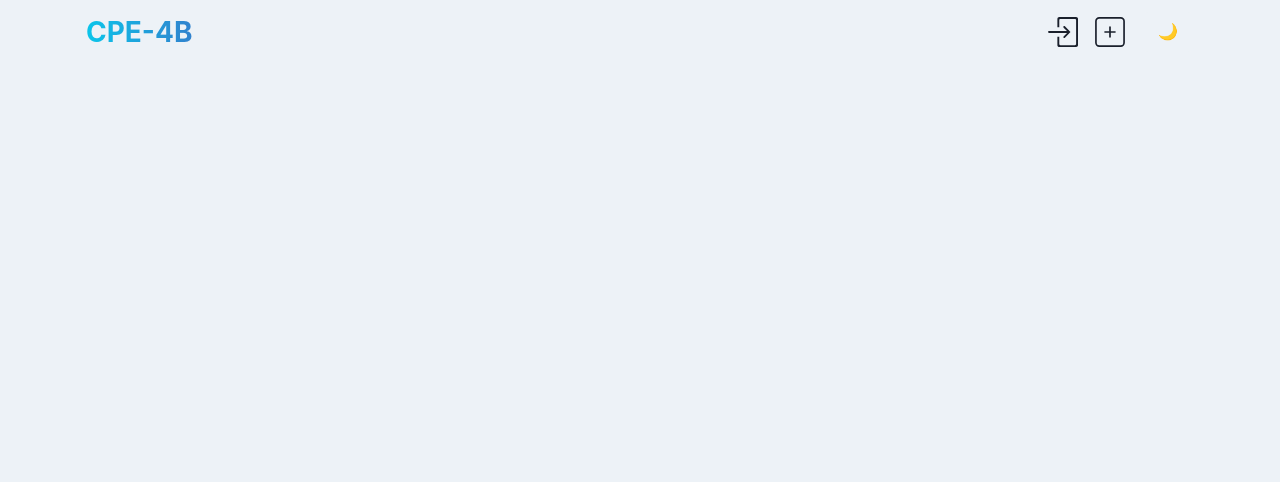
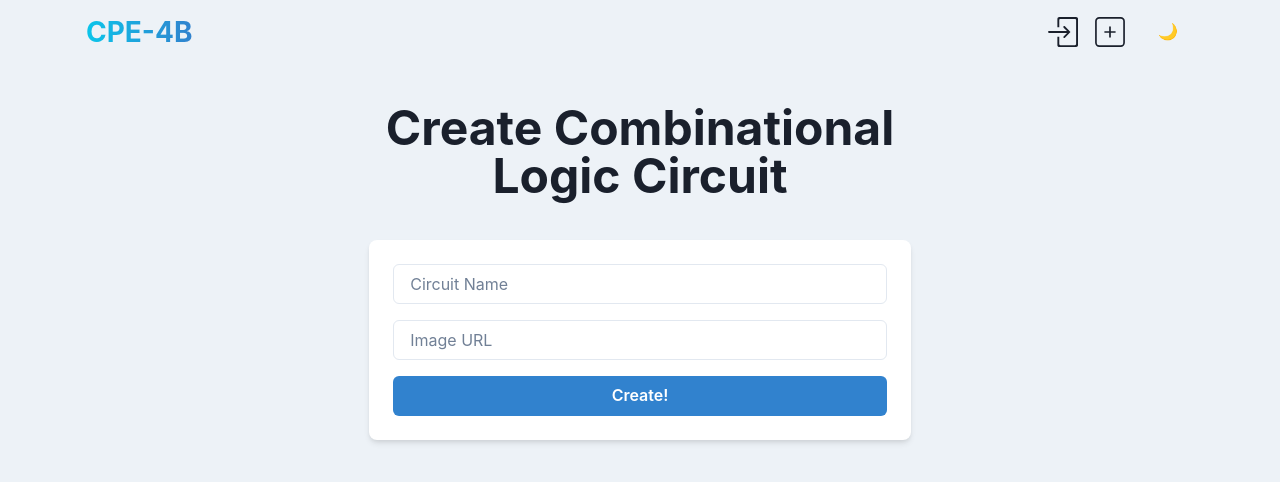
Before and after one commit to Kyonpon/CPE_Trainer, a React (Vite) app in the folder frontend/: page /createcb in a window 1280 px wide. Before the commit this address had no page. Shown: the top 482 px of the page. Built offline with nearby package versions, Linux system fonts and the light colour scheme.

Commit message:
made the heading dynamic

```diff
--- a/frontend/src/App.jsx
+++ b/frontend/src/App.jsx
@@ -5,6 +5,7 @@ import Homepage from "./pages/Homepage";
 import NavBar from "./components/NavBar";
 import Loginpage from "./pages/Loginpage";
 import Universallogicmenupage from "./pages/Universallogicmenupage";
+import Combinationallogicmenupage from "./pages/Combinationallogicmenupage";
 
 function App() {
   return (
@@ -14,11 +15,16 @@ function App() {
         <Routes>
           <Route path="/" element={<Homepage></Homepage>}></Route>
           <Route path="/create" element={<Createpage></Createpage>}></Route>
-          <Route path="createul" element={<Createpage></Createpage>}></Route>
+          <Route path="/createul" element={<Createpage></Createpage>}></Route>
+          <Route path="/createcb" element={<Createpage></Createpage>}></Route>
           <Route path="/login" element={<Loginpage></Loginpage>}></Route>
           <Route
-            path="ulcircuitsHome"
+            path="/ulcircuitsHome"
             element={<Universallogicmenupage></Universallogicmenupage>}
+          ></Route>
+          <Route
+            path="/cbcircuitsHome"
+            element={<Combinationallogicmenupage></Combinationallogicmenupage>}
           ></Route>
         </Routes>
       </Box>
--- a/frontend/src/components/HomeCards.jsx
+++ b/frontend/src/components/HomeCards.jsx
@@ -19,7 +19,7 @@ function HomeCards(props) {
             objectFit="cover"
           />
           <Stack mt="6" spacing="3" flexGrow={1} justify="space-between">
-            <Heading size="xl" textAlign="center">
+            <Heading fontSize="3xl" textAlign="center">
               {props.title}
             </Heading>{" "}
           </Stack>
--- a/frontend/src/components/PushDatabaseNewCircuit.jsx
+++ b/frontend/src/components/PushDatabaseNewCircuit.jsx
@@ -9,12 +9,28 @@ import {
 } from "@chakra-ui/react";
 import { useState } from "react";
 import { useUlcircuits } from "../hooks/zustandUlCircuit";
+import { useLocation } from "react-router-dom"; // Import useLocation
 
 function PushDatabaseNewCircuit() {
   const [newUniversalLogicCircuit, setNewUniversalLogicCircuit] = useState({
     universalCircuitName: "",
     imageUrl: "",
   });
+  const location = useLocation();
+  // Determine the heading based on the current URL
+  const getHeadingText = () => {
+    const path = location.pathname;
+    if (path.includes("createcb")) {
+      return "Create Combinational Logic Circuit";
+    }
+    if (path.includes("createul")) {
+      return "Create Universal Logic Circuit";
+    }
+    if (path.includes("create")) {
+      return "Create New Circuit";
+    }
+    return "Manage Circuits"; // Default heading or based on other conditions
+  };
 
   const { createUniversalLogicCircuit } = useUlcircuits();
   const handleAddNewCircuit = async () => {
@@ -29,8 +45,7 @@ function PushDatabaseNewCircuit() {
     <Container maxW={"container.sm"}>
       <VStack spacing={10}>
         <Heading as={"h1"} size={"2xl"} textAlign={"center"}>
-          {/* Make this dynamic */}
-          Create New Circuit
+          {getHeadingText()} {/* Use the dynamic heading */}
         </Heading>
         <Box
           w={"full"}
--- /dev/null
+++ b/frontend/src/pages/Combinationallogicmenupage.jsx
@@ -0,0 +1,15 @@
+import { Box } from "@chakra-ui/react";
+import CreateCard from "../components/CreateCard";
+
+function Combinationallogicmenupage() {
+  return (
+    <Box p={4}>
+      <h1>Combinational Logic Circuits</h1>
+      <Box display="flex" justifyContent="center" gap="20px" flexFlow="wrap">
+        <CreateCard url="/createcb" title="Create New Circuit"></CreateCard>
+      </Box>
+    </Box>
+  );
+}
+
+export default Combinationallogicmenupage;
--- a/frontend/src/pages/Homepage.jsx
+++ b/frontend/src/pages/Homepage.jsx
@@ -6,6 +6,12 @@ const Homepage = () => {
     <Box pl={4}>
       <p>Homepage</p>
       <Box display="flex" justifyContent="center" gap="20px" flexFlow="wrap">
+        <HomeCards
+          url="/microprocessorHome"
+          imgurl="https://picsum.photos/250"
+          imgurlalt="This is a picture"
+          title="Microprocessors"
+        />
         <HomeCards
           url="/ulcircuitsHome"
           imgurl="https://picsum.photos/250"
```
